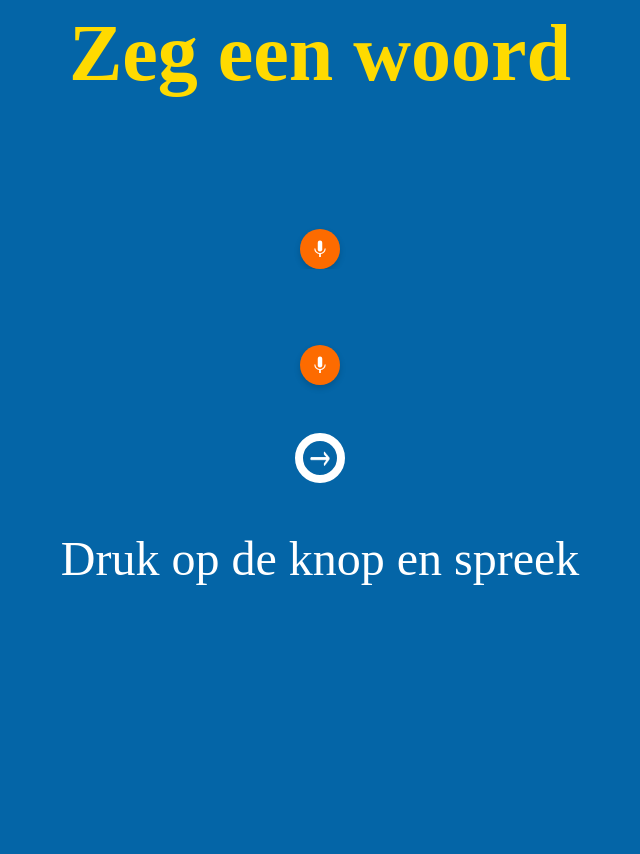
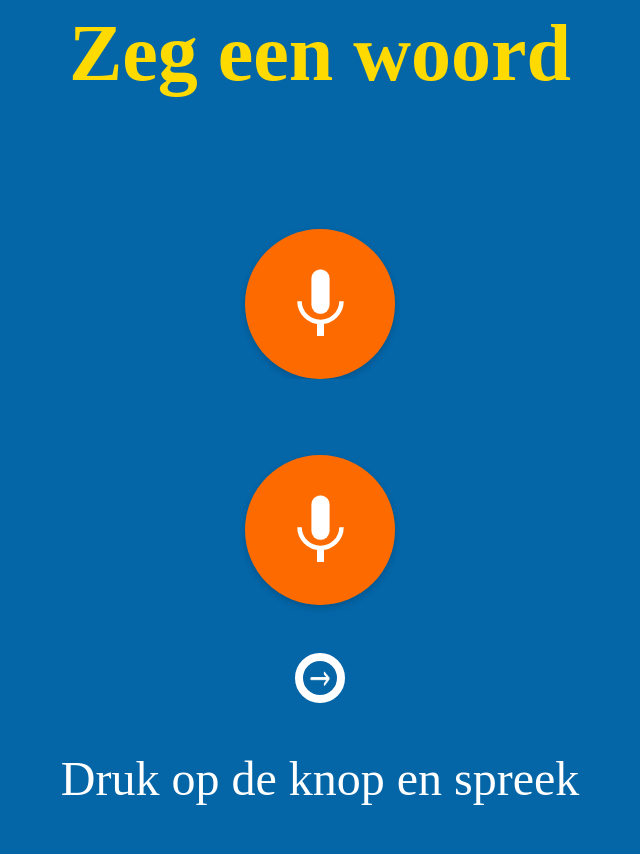
Before and after one commit to woutarb/speech-and-rhyme, a Flask app: page / in a window 1280 px wide. Shown: the whole page, without its empty margins (320-960 px from the left). Before the commit the page ends 585 px from the top, so only its background shows below. Run offline with Flask 2, Linux system fonts and the light colour scheme; some libraries are stand-ins or nearby versions; some web fonts are replaced.

Commit message:
Further styling, @media's
Added favicon, improves styling

```diff
--- a/static/css/style.css
+++ b/static/css/style.css
@@ -1,3 +1,34 @@
+/* Extra small devices (phones, 600px and down) */
+@media only screen and (max-width: 400px) {
+    h1{
+        font-size: 2.5em;
+    }
+    .start-record-btn{
+        height: 50px;
+        width: 50px;
+    }
+}
+
+/* Small devices (portrait tablets and large phones, 600px and up) */
+@media only screen and (min-width: 400px) {
+    h1{
+        font-size: 5em;
+    }
+    .start-record-btn{
+        height: 95px;
+        width: 95px;
+    }
+}
+
+/* Medium devices (landscape tablets, 768px and up) */
+@media only screen and (min-width: 768px) {
+    .start-record-btn{
+        height: 150px;
+        width: 150px;
+    }
+}
+
+
 body{
     background-color: #0465a7;
     text-align: center;
@@ -5,7 +36,6 @@ body{
 
 h1{
     color: #ffda00;
-    font-size: 5em;
     font-family: questa-sans;
 }
 
@@ -40,8 +70,6 @@ input[type=text]{
     background-position: center center;
     background-color: #fd6b00;
     background-size: 50% 50%;
-    width: 40px;
-    height: 40px;
     color: transparent;
     border-radius: 50%;
     border-style: solid;
@@ -75,6 +103,7 @@ input[type=submit]{
     width: 50px;
     color: transparent;
     margin: 3rem;
+    cursor: pointer;
 }
 
 #back{
@@ -91,4 +120,6 @@ input[type=submit]{
     width: 50px;
     color: transparent;
     transform: rotate(180deg);
+    cursor: pointer;
+    margin: auto;
 }
--- a/static/js/script.js
+++ b/static/js/script.js
@@ -166,6 +166,8 @@ if (userInput2){
     localStorage.removeItem("result")
     userInput1 = wordCleanup(userInput1);
     userInput2 = wordCleanup(userInput2);
+
+
 switch(comparison()){
     case 1:
         resultH.innerHTML = "Bravo!"
@@ -180,6 +182,8 @@ switch(comparison()){
         resultP.innerHTML = userInput2 + ' rijmt niet op ' + userInput1;
         localStorage.setItem("result", 'no')
         document.body.style.backgroundColor = "#ed0707";
+        document.querySelector("a").style="background-color: #a500ba; display: block;";
+
         compared = true;
     break;
 
--- a/templates/index.html
+++ b/templates/index.html
@@ -8,6 +8,7 @@
     <meta name="application-name" content="Stemrijmer">
     <link rel="stylesheet" href="static/css/style.css">
     <link rel="stylesheet" href="https://use.typekit.net/vbp0kef.css">
+    <link rel="icon" type="image/x-icon" href="/static/images/mic.svg">
 </head>
 <html>
     <body>
```
